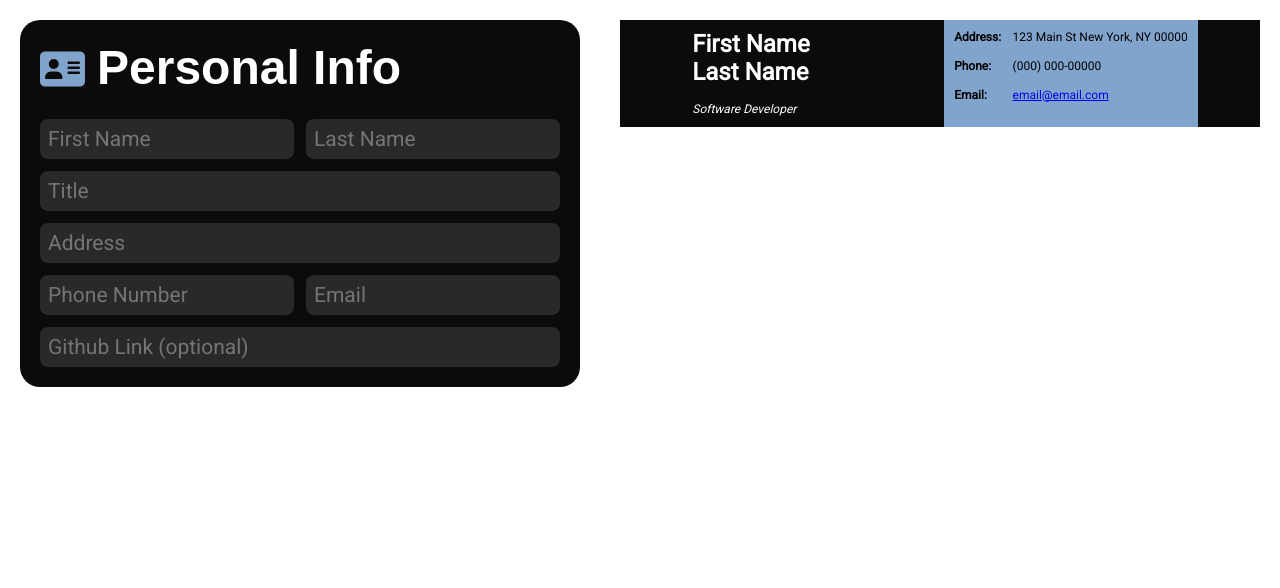
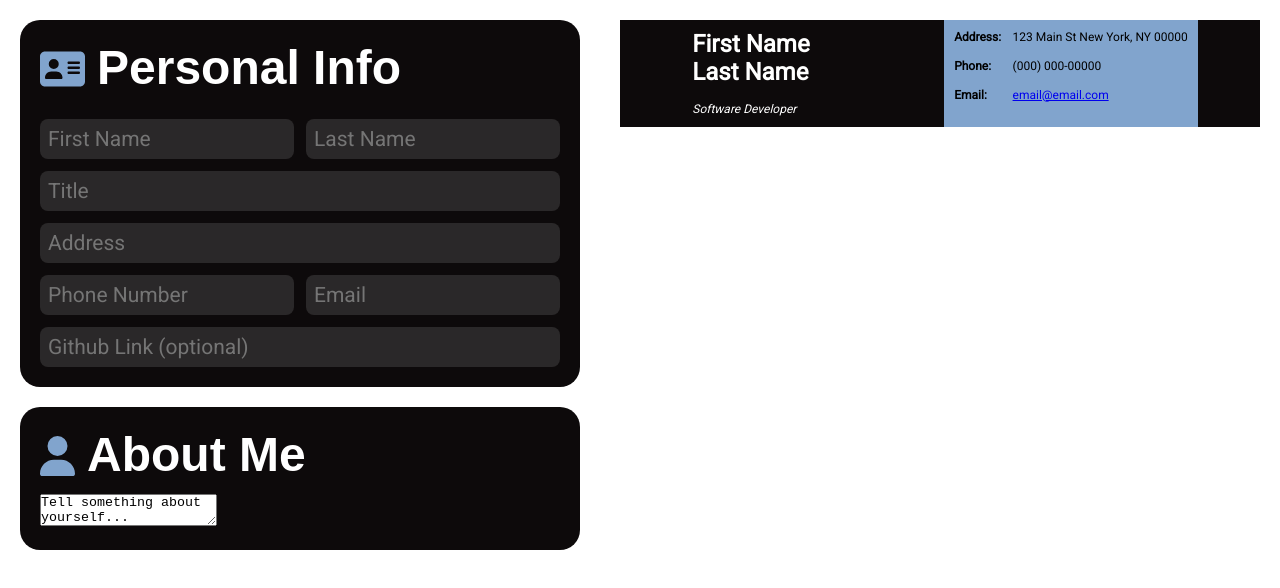
Before and after one commit to Afer1991/cv-application, a React (Vite) app: page / in a window 1280 px wide. Shown: the top 588 px of the page. Built offline with nearby package versions, Linux system fonts and the light colour scheme; a web font is replaced by a local one.

Commit message:
Add AboutMe component

```diff
--- a/src/App.jsx
+++ b/src/App.jsx
@@ -1,4 +1,5 @@
 import PersonalInfo from "./components/PersonalInfo"
+import AboutMe from "./components/AboutMe"
 import { useState } from 'react';
 
 function App() {
@@ -50,6 +51,7 @@ function App() {
           updateEmail={emailChange}
           updateGitHub={gitHubChange}
         />
+        <AboutMe />
       </section>
       <section className="CV">
         <div className="info">
--- /dev/null
+++ b/src/components/AboutMe.jsx
@@ -0,0 +1,19 @@
+import { FontAwesomeIcon } from "@fortawesome/react-fontawesome"
+import { faUser } from "@fortawesome/free-solid-svg-icons"
+import styles from '../styles/components.module.css'
+
+function AboutMe ({updateAboutMe}) {
+  return(
+    <div className={styles.container}>
+      <div className={styles.heading}>
+        <FontAwesomeIcon icon={faUser} />
+        <h1>About Me</h1>
+      </div>
+      <div>
+        <textarea>Tell something about yourself...</textarea>
+      </div>
+    </div>
+  );
+}
+
+export default AboutMe
```
